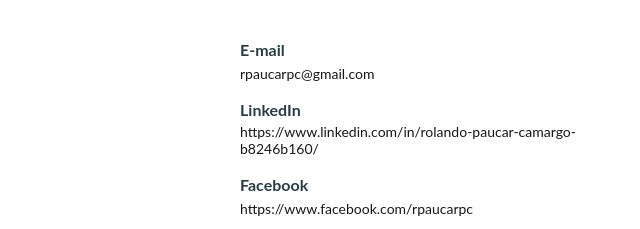
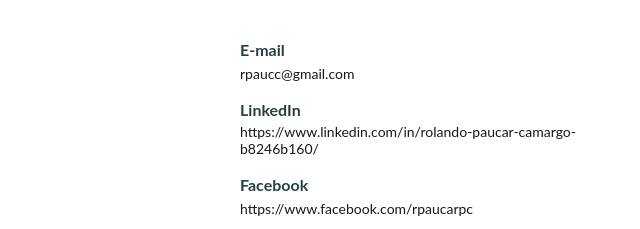
Before and after one commit to rpaucarpc/rpaucarpc.github.io, a plain HTML site: page index.html in a window 1280 px wide. Shown: the part 1665-1894 px from the top of the page, 0-640 px from the left. Drawn offline with Linux system fonts and the light colour scheme.

Commit message:
Update contact email

```diff
--- a/index.html
+++ b/index.html
@@ -107,8 +107,8 @@
                 <h2 class="seccion-titulo naranja"> Contacto</h2>
                 <div class="contacto-lista">
                     <p class="item-exp">E-mail</p>
-                    <a class="sub-exp" href="mailto:rpaucarpc@gmail.com" >
-                        rpaucarpc@gmail.com
+                    <a class="sub-exp" href="mailto:rpaucc@gmail.com" >
+                        rpaucc@gmail.com
                     </a>
 
                     <p class="item-exp">LinkedIn</p>
```
